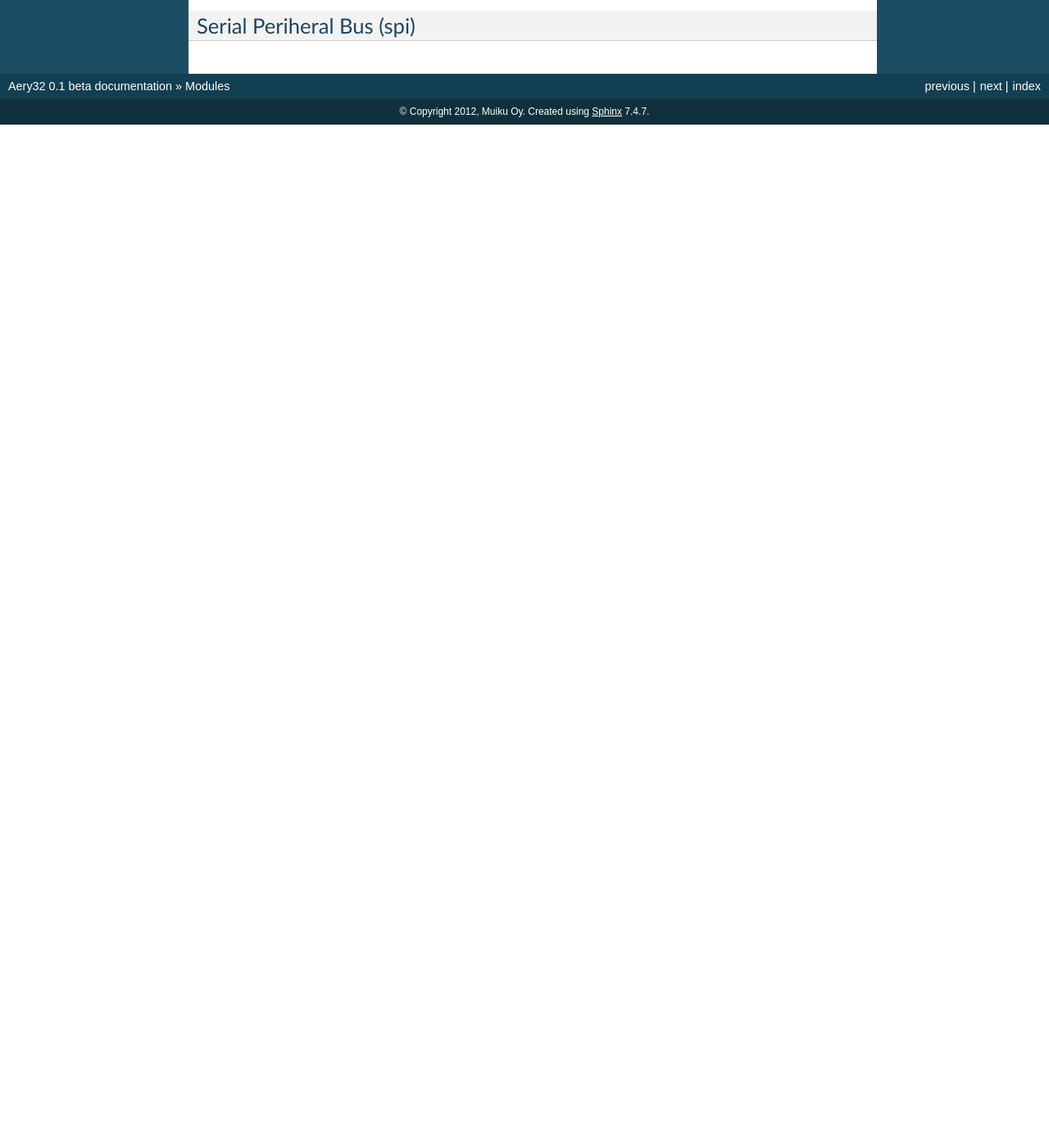
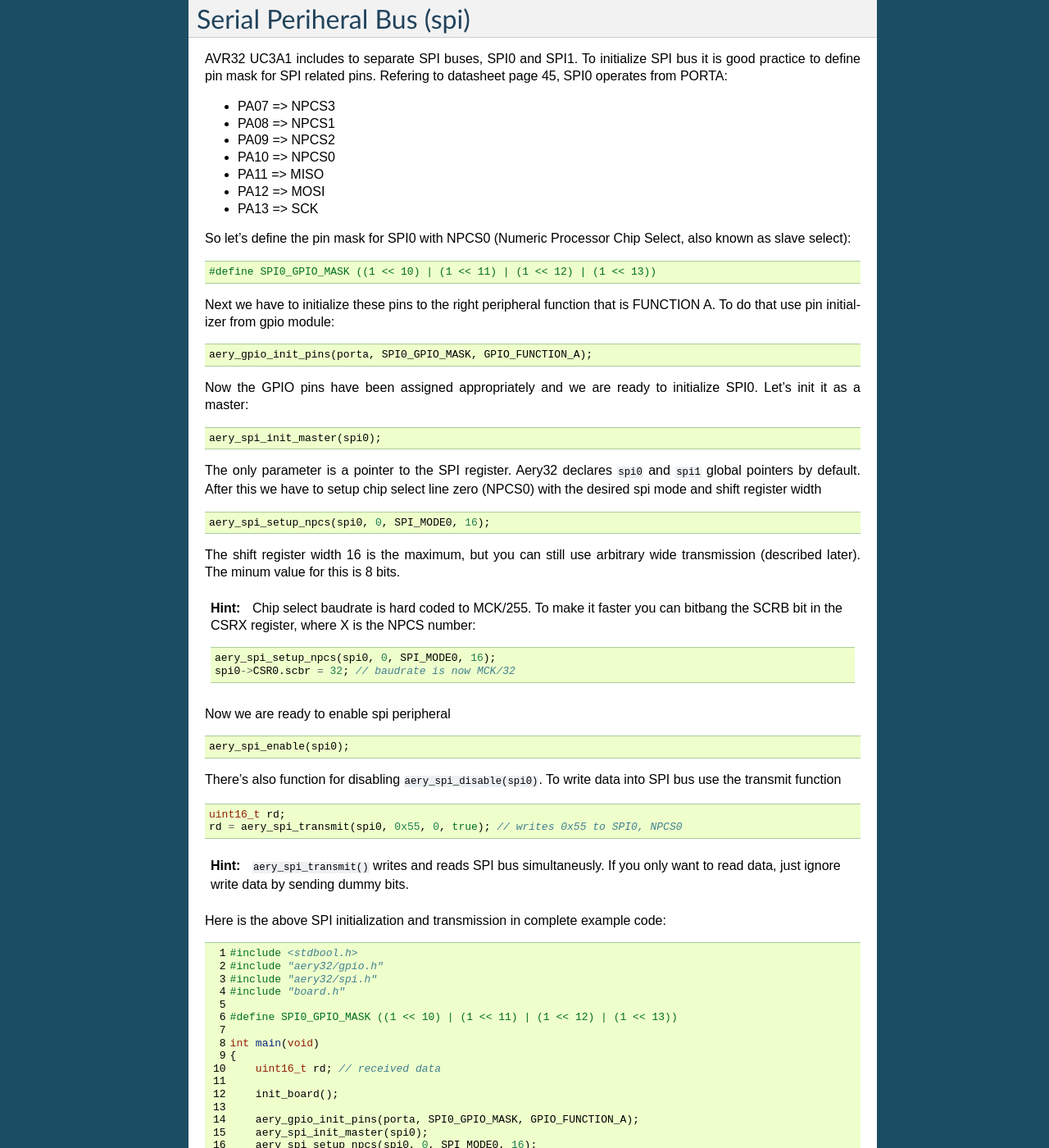
Before and after one commit to aery32/aery32-refguide, a Sphinx documentation site: the page built from source/modules.rst, in a window 1280 px wide and 1400 px high, scrolled down 2291 px. Shown: the whole window at 82% size. Built offline with Sphinx 7.4.7, drawn with Linux system fonts in a browser that asks for light colours; before the commit the page ends 2443 px from its top, so only the background shows below that; some of the changed text lies outside the part shown.

Commit message:
Add spi module section

```diff
--- a/source/modules.rst
+++ b/source/modules.rst
@@ -1,5 +1,5 @@
 Modules
-=======
+=>=>=>=
 
 **Modules are library components that operate with the AVR32 internal peripherals.** Every module has its own namespace according to the module name. For example, Power Manager has module namespace of ``pm_``, Realtime Counter falls under the ``rtc_`` namespace, etc. To use the module just include its header file. These header files are also named after the module name. So, for example, to include and use functions that operate with the Power Manager include the file `aery32/pm.h`, ``#include "aery32/pm.h"``.
 
@@ -112,3 +112,110 @@ Realtime Counter (rtc)
 
 Serial Periheral Bus (spi)
 --------------------------
+
+AVR32 UC3A1 includes to separate SPI buses, SPI0 and SPI1. To initialize SPI bus it is good practice to define pin mask for SPI related pins. Refering to datasheet page 45, SPI0 operates from PORTA:
+
+- PA07 => NPCS3
+- PA08 => NPCS1
+- PA09 => NPCS2
+- PA10 => NPCS0
+- PA11 => MISO
+- PA12 => MOSI
+- PA13 => SCK
+
+So let's define the pin mask for SPI0 with NPCS0 (Numeric Processor Chip Select, also known as slave select):
+
+.. code-block:: c
+
+    #define SPI0_GPIO_MASK ((1 << 10) | (1 << 11) | (1 << 12) | (1 << 13))
+
+Next we have to initialize these pins to the right peripheral function that is FUNCTION A. To do that use pin initializer from gpio module:
+
+.. code-block:: c
+
+    aery_gpio_init_pins(porta, SPI0_GPIO_MASK, GPIO_FUNCTION_A);
+
+Now the GPIO pins have been assigned appropriately and we are ready to initialize SPI0. Let's init it as a master:
+
+.. code-block:: c
+
+    aery_spi_init_master(spi0);
+
+The only parameter is a pointer to the SPI register. Aery32 declares ``spi0`` and ``spi1`` global pointers by default. After this we have to setup chip select line zero (NPCS0) with the desired spi mode and shift register width
+
+.. code-block:: c
+
+    aery_spi_setup_npcs(spi0, 0, SPI_MODE0, 16);
+
+The shift register width 16 is the maximum, but you can still use arbitrary wide transmission (described later). The minum value for this is 8 bits.
+
+.. hint::
+
+    Chip select baudrate is hard coded to MCK/255. To make it faster you can bitbang the SCRB bit in the CSRX register, where X is the NPCS number:
+
+    .. code-block:: c
+
+         aery_spi_setup_npcs(spi0, 0, SPI_MODE0, 16);
+         spi0->CSR0.scbr = 32; // baudrate is now MCK/32
+
+Now we are ready to enable spi peripheral
+
+.. code-block:: c
+
+    aery_spi_enable(spi0);
+
+There's also function for disabling ``aery_spi_disable(spi0)``. To write data into SPI bus use the transmit function
+
+.. code-block:: c
+
+    uint16_t rd;
+    rd = aery_spi_transmit(spi0, 0x55, 0, true); // writes 0x55 to SPI0, NPCS0
+
+.. hint::
+
+    ``aery_spi_transmit()`` writes and reads SPI bus simultaneusly. If you only want to read data, just ignore write data by sending dummy bits.
+
+Here is the above SPI initialization and transmission in complete example code:
+
+.. code-block:: c
+    :linenos:
+
+    #include <stdbool.h>
+    #include "aery32/gpio.h"
+    #include "aery32/spi.h"
+    #include "board.h"
+
+    #define SPI0_GPIO_MASK ((1 << 10) | (1 << 11) | (1 << 12) | (1 << 13))
+
+    int main(void)
+    {
+        uint16_t rd; // received data
+
+        init_board();
+
+        aery_gpio_init_pins(porta, SPI0_GPIO_MASK, GPIO_FUNCTION_A);
+        aery_spi_init_master(spi0);
+        aery_spi_setup_npcs(spi0, 0, SPI_MODE0, 16);
+        aery_spi_enable(spi0);
+
+        for (;;) {
+            rd = aery_spi_transmit(spi0, 0x55, 0, true); // writes 0x55 to SPI0, NPCS0
+        }
+
+        return 0;
+    }
+
+Sending arbitrary wide spi data
+'''''''''''''''''''''''''''''''
+
+The last parameter of ``aery_spi_transmit()`` function indicates for the spi peripheral if the current transmission is the last on. If true, chip select line rises immediately when the last bit has been written. If it is defined false, CS ine is left low for the next chunk of the transmission. This feature allows to operate with spi buses with arbitrary wide shift registers. For example, to read and write 32 bit wide spi data you can do this:
+
+.. code-block:: c
+
+    uint32_t rd;
+
+    aery_spi_setup_npcs(spi0, 0, SPI_MODE0, 8);
+
+    rd = aery_spi_transmit(spi0, 0x55, 0, false);
+    rd |= aery_spi_transmit(spi0, 0xf0, 0, false) << 8;
+    rd |= aery_spi_transmit(spi0, 0x0f, 0, true) << 16; // complete
```
